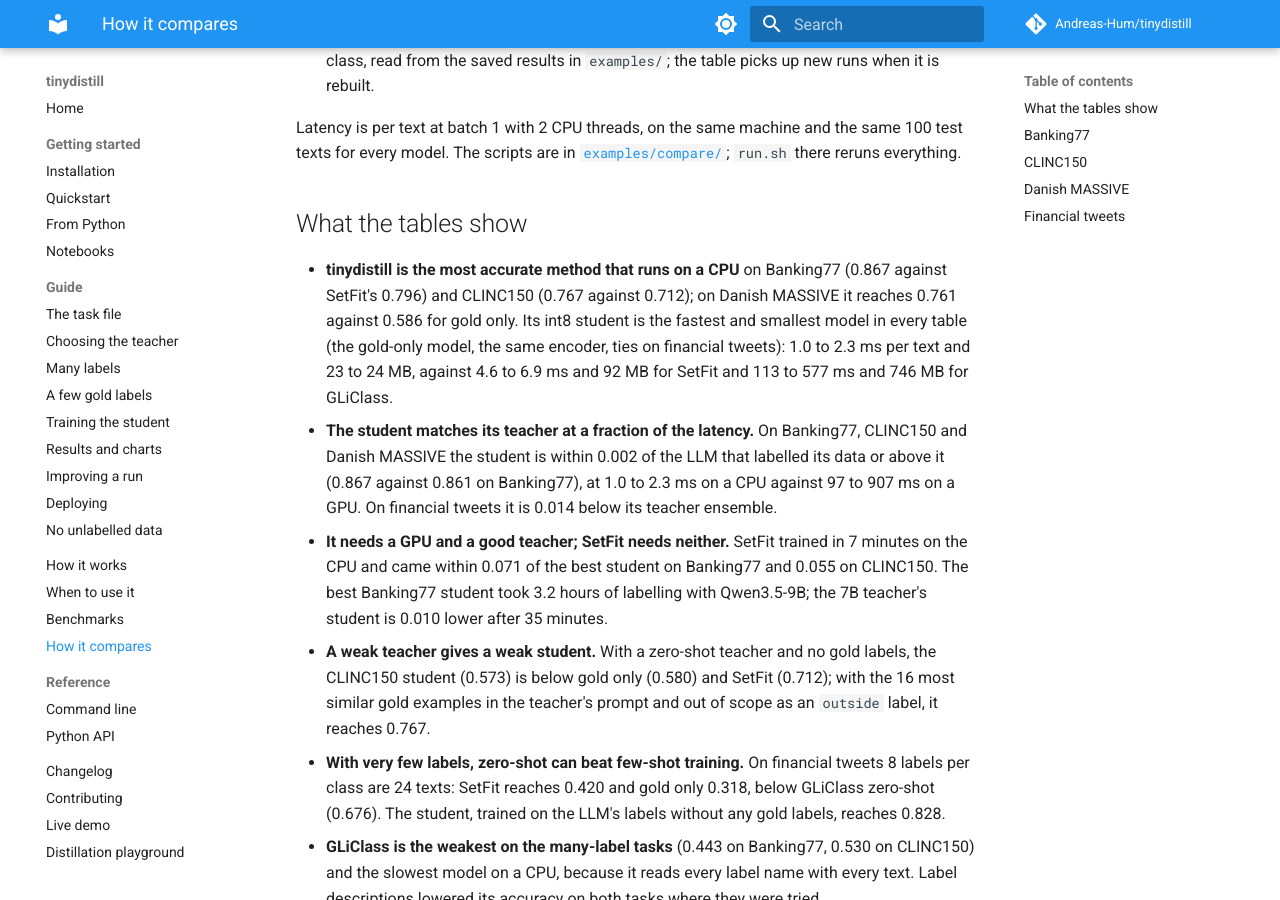
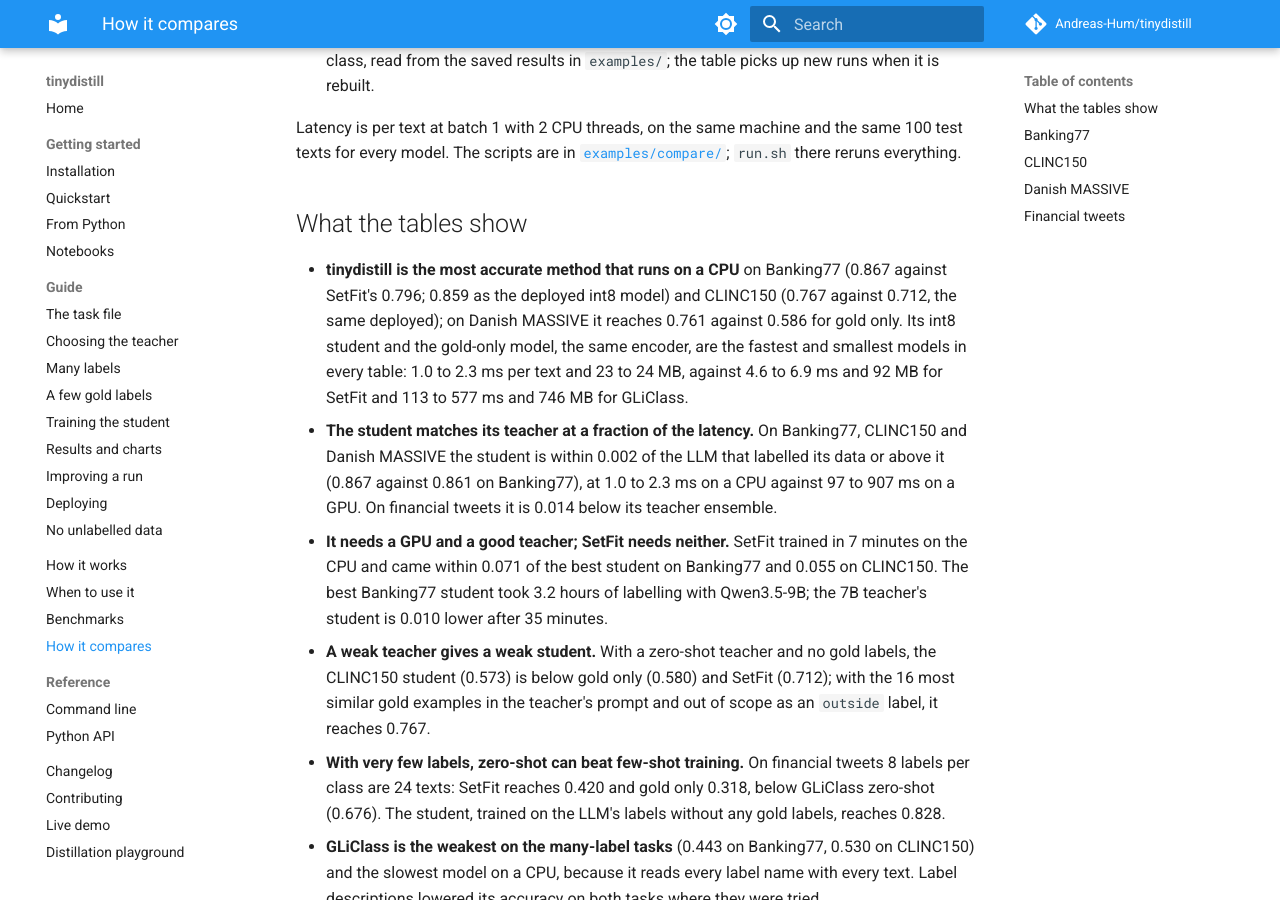
Before and after one commit to Andreas-Hum/tinydistill, an MkDocs documentation site: the page built from docs/how-it-compares.md, in a window 1280 px wide and 900 px high, scrolled down 436 px. Built offline with MkDocs 1.6.1 and Material for MkDocs 9.7.7, drawn with Linux system fonts in a browser that asks for light colours; comment, search, counter and statistics services are not loaded.

Commit message:
How it compares: quote the deployed accuracy beside the PyTorch one, credit the shared encoder for speed

```diff
--- a/docs/how-it-compares.md
+++ b/docs/how-it-compares.md
@@ -20,11 +20,11 @@ reruns everything.
 
 ## What the tables show
 
-- **tinydistill is the most accurate method that runs on a CPU** on Banking77 (0.867 against SetFit's 0.796)
-  and CLINC150 (0.767 against 0.712); on Danish MASSIVE it reaches 0.761 against 0.586 for gold only. Its int8
-  student is the fastest and smallest model in every table (the gold-only model, the same encoder, ties on
-  financial tweets): 1.0 to 2.3 ms per text and 23 to 24 MB, against 4.6 to 6.9 ms and 92 MB for SetFit and 113 to 577 ms and 746 MB for
-  GLiClass.
+- **tinydistill is the most accurate method that runs on a CPU** on Banking77 (0.867 against SetFit's 0.796;
+  0.859 as the deployed int8 model) and CLINC150 (0.767 against 0.712, the same deployed); on Danish MASSIVE it
+  reaches 0.761 against 0.586 for gold only. Its int8 student and the gold-only model, the same encoder, are the
+  fastest and smallest models in every table: 1.0 to 2.3 ms per text and 23 to 24 MB, against 4.6 to 6.9 ms
+  and 92 MB for SetFit and 113 to 577 ms and 746 MB for GLiClass.
 - **The student matches its teacher at a fraction of the latency.** On Banking77, CLINC150 and Danish MASSIVE
   the student is within 0.002 of the LLM that labelled its data or above it (0.867 against 0.861 on Banking77),
   at 1.0 to 2.3 ms on a CPU against 97 to 907 ms on a GPU. On financial tweets it is 0.014 below its teacher
```
